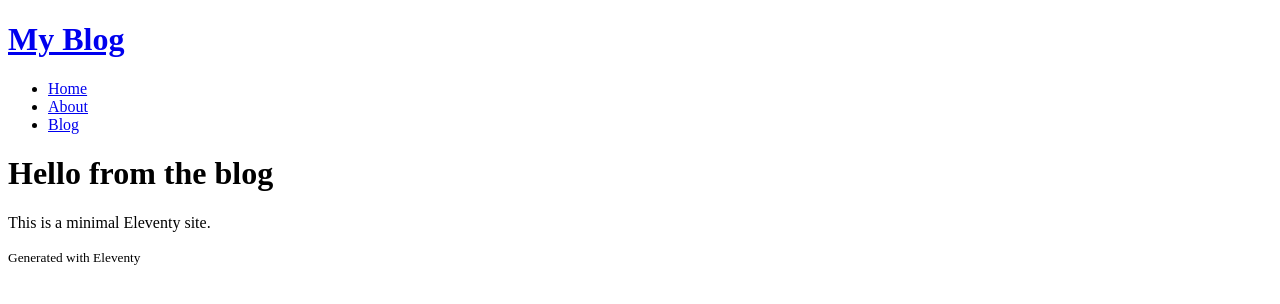
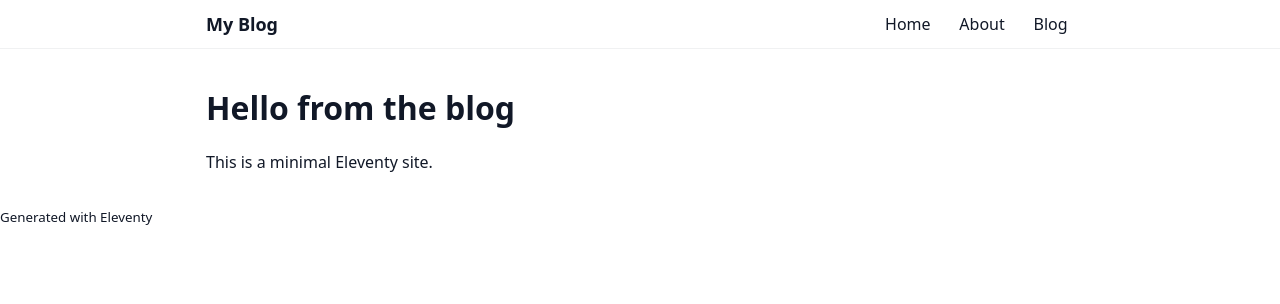
Before and after one commit to jugR0jones/blog, an Eleventy site: page site/index.md in a window 1280 px wide. Built offline with nearby package versions, Linux system fonts and the light colour scheme; Eleventy itself is replaced by a stand-in of ours; files that its build step writes are made by us from their sources.

Commit message:
Add global stylesheet and configure Eleventy to copy assets folder

```diff
--- a/site/_includes/base.njk
+++ b/site/_includes/base.njk
@@ -4,6 +4,7 @@
     <meta charset="utf-8">
     <meta name="viewport" content="width=device-width, initial-scale=1">
     <title>{{ site.title }}</title>
+    <link rel="stylesheet" href="/assets/css/styles.css">
   </head>
   <body>
     {% include "header.njk" %}
--- /dev/null
+++ b/site/assets/css/styles.css
@@ -0,0 +1,49 @@
+/* Basic site styles and sticky header */
+:root{
+  --site-bg: #ffffff;
+  --site-foreground: #111827;
+  --header-bg: #ffffff;
+  --header-border: rgba(15,23,42,0.06);
+}
+
+*{box-sizing:border-box}
+html,body{height:100%}
+body{margin:0;font-family:system-ui,-apple-system,BlinkMacSystemFont,"Segoe UI",Roboto,"Helvetica Neue",Arial;smooth-font-scaling:always;color:var(--site-foreground);background:var(--site-bg)}
+
+/* Skip link (only visible on focus) */
+.skip-link{position:absolute;left:-9999px;top:auto;width:1px;height:1px;overflow:hidden}
+.skip-link:focus{position:fixed;left:1rem;top:1rem;width:auto;height:auto;padding:.5rem .75rem;background:#000;color:#fff;z-index:2000;border-radius:4px}
+
+/* Header */
+.site-header{
+  position:sticky;
+  top:0;
+  z-index:1000;
+  background:var(--header-bg);
+  border-bottom:1px solid var(--header-border);
+  backdrop-filter: blur(6px);
+}
+.site-header .container{
+  max-width:900px;
+  margin:0 auto;
+  padding:0.75rem 1rem;
+  display:flex;
+  align-items:center;
+  gap:1rem;
+  justify-content:space-between;
+}
+.site-title{font-size:1.125rem;margin:0}
+.site-title a{color:inherit;text-decoration:none}
+
+.site-nav ul{list-style:none;margin:0;padding:0;display:flex;gap:1rem}
+.site-nav a{color:inherit;text-decoration:none;padding:.25rem .4rem;border-radius:4px}
+.site-nav a[aria-current="page"], .site-nav a:hover{background:rgba(0,0,0,0.06)}
+
+/* Main content spacing (optional) */
+main#content{padding:1rem;max-width:900px;margin:0 auto}
+
+/* Small responsive tweak */
+@media (max-width:520px){
+  .site-header .container{padding:.5rem .75rem}
+  .site-nav ul{gap:.5rem}
+}
```
Also changed, not shown: .eleventy.js, 1 other file.
